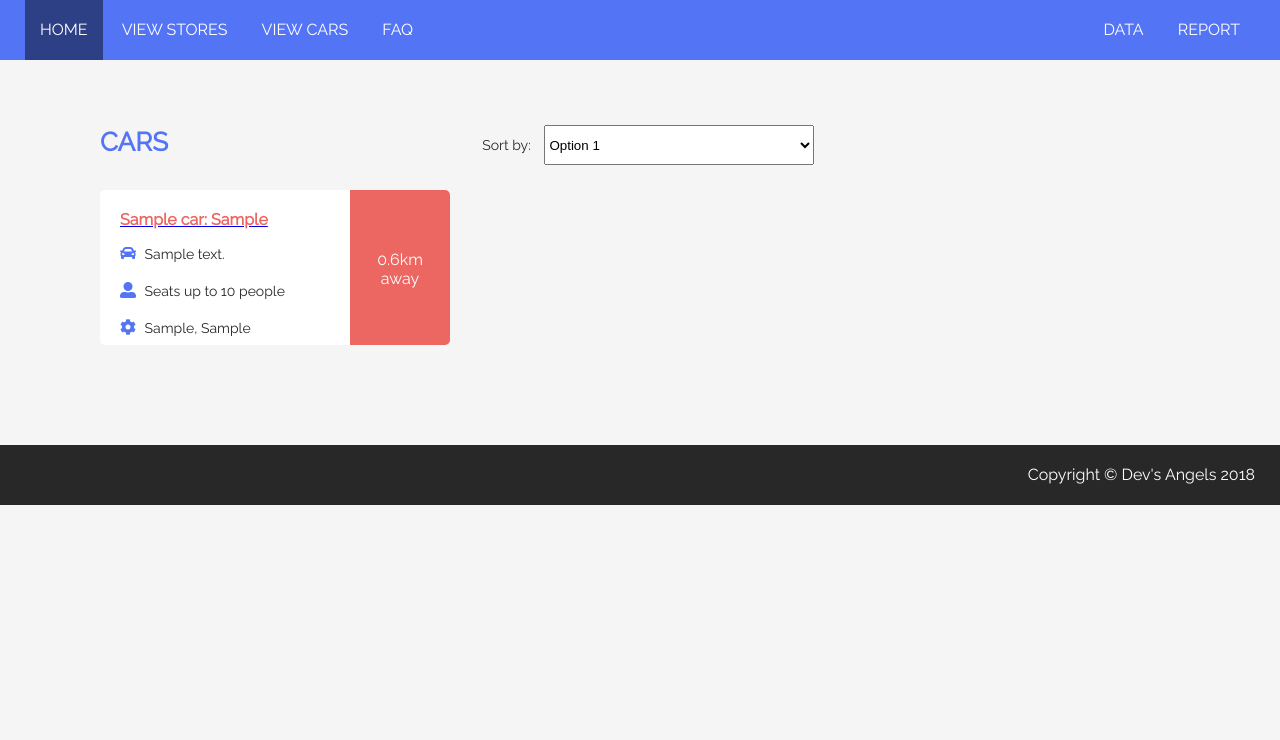
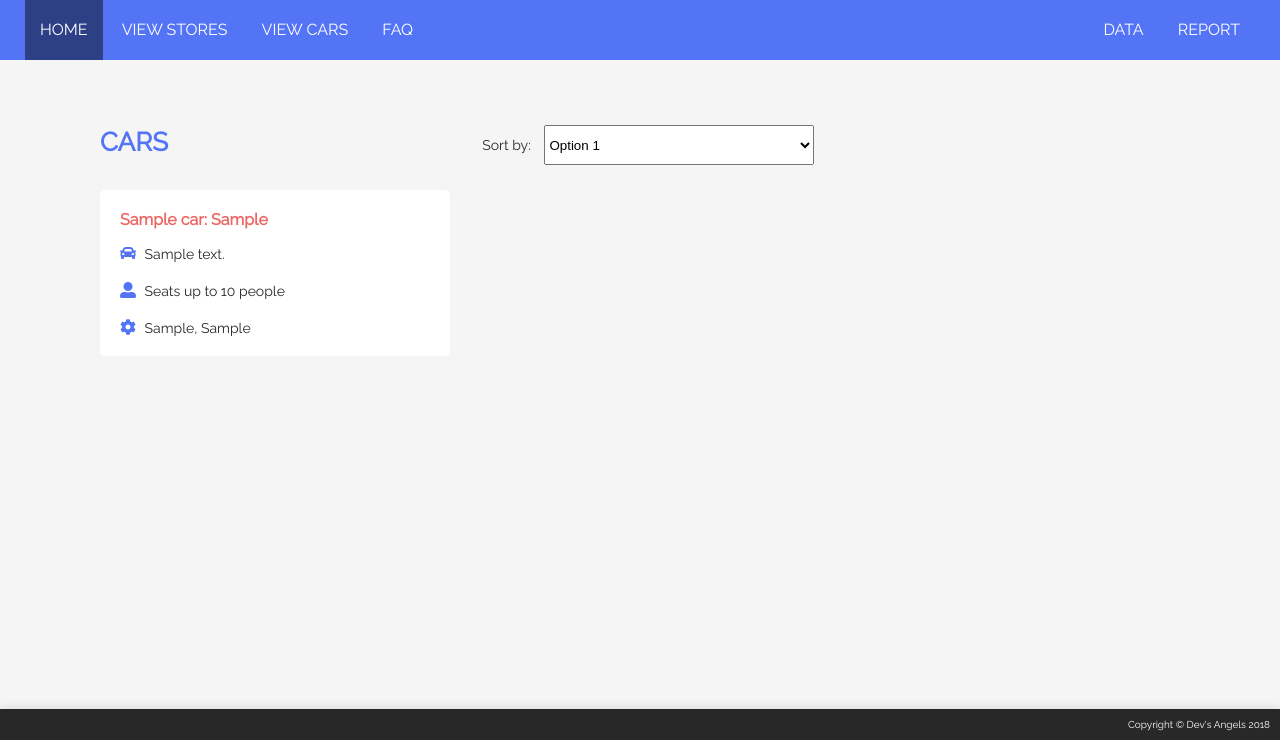
Before and after one commit to aliceHendicott/DjangoWebsite-CarRentalCompany, a Django app: page /cars/ in a window 1280 px wide. Shown: the part 60-800 px from the top of the page. Run offline with Django 3.2, Linux system fonts and the light colour scheme; tables that the repository leaves empty hold one stand-in row (values such as "Sample post"); some libraries are stand-ins or nearby versions.

Commit message:
cars page and style changes

```diff
--- a/CRC/CarRentalCompany/static/CarRentalCompany/javascript.js
+++ b/CRC/CarRentalCompany/static/CarRentalCompany/javascript.js
@@ -1,4 +1,8 @@
 function LoadAnswer(answerID){
     var answerDiv = document.getElementById(answerID);
-    answerDiv.style.visibility = "visible";
+    if(answerDiv.style.display == "block"){
+        answerDiv.style.display = "none";
+    } else{
+        answerDiv.style.display = "block";
+    }
 }
--- a/CRC/CarRentalCompany/static/CarRentalCompany/stylesheet.css
+++ b/CRC/CarRentalCompany/static/CarRentalCompany/stylesheet.css
@@ -155,38 +155,39 @@ h3{
 	border-radius:5px;
 }
 .listing > div{
-	height:155px;
-}
-.listing > div > div:nth-of-type(2){
-	float:right;
-	width:80px;
-	height: 55px;
-	background-color:var(--secondary-color);
-	border-top-right-radius:5px;
-	border-bottom-right-radius:5px;
-	padding:60px 10px 40px 10px;
-	text-align:center;
-	color:#ffffff;
-}
-.listing > div > div:nth-of-type(1){
-	float:left;
+	height:auto;
 	padding:20px;
 }
-.listing > div > div:nth-of-type(1) > h3{
+.listing > div > h3{
 	margin-bottom:5px;
 }
-.listing > div > div:nth-of-type(1) > p{
+.listing a{
+	text-decoration:none;
+}
+.listing a:hover{
+	text-decoration:underline;
+	text-decoration-color:var(--secondary-color);
+}
+.listing > div > p{
 	font-size:14px;
 	margin-top:0px;
 	margin-bottom:20px;
 }
+.listing > div > p:last-of-type{
+	margin-bottom:0px;
+}
 #footer{
 	background-color:var(--tertiary-color);
-	height:60px;
-	line-height:60px;
 	text-align:right;
-	padding-right:25px;
+	padding:10px;
 	color:#ffffff;
+    position: fixed;
+    left: 0;
+    bottom: 0;
+    right: 0;
+    width: calc(100%-50px);
+    box-shadow: 0 -3px 10px 0 rgba(0,0,0,.0785);
+    font-size:10px;
 }
 .fas{
 	color:var(--primary-color);
@@ -217,13 +218,14 @@ h3{
 	margin-bottom:0px;
 	padding:15px;
 	margin-top:30px;
+    cursor: pointer;
 }
 .answer{
 	margin-top:0px;
 	padding:15px;
 	background-color:#ffffff;
 	border:2px solid var(--secondary-color);
-	visibility: hidden;
+	display:none;
 }
 #faq-question input {
     width: 100%;
--- a/CRC/CarRentalCompany/templates/CarRentalCompany/base.html
+++ b/CRC/CarRentalCompany/templates/CarRentalCompany/base.html
@@ -3,10 +3,12 @@
 <html>
 <head>
     <meta charset="utf-8">
+    {% load static %}
     <!-- Dynamicall include a title -->
     <title>{% block title %}Default Title{% endblock %}</title>
     <link rel="shortcut icon" href="{% static 'CarRentalCompany/Images/favicon.ico' %}" type="image/x-icon">
     <link rel="stylesheet" type="text/css" href="{% static 'CarRentalCompany/stylesheet.css' %}">
+    <script src="{% static 'CarRentalCompany/javascript.js' %}"></script>
     <link href="https://fonts.googleapis.com/css?family=Raleway" rel="stylesheet">
     <link rel="stylesheet" href="https://use.fontawesome.com/releases/v5.3.1/css/all.css" integrity="sha384-mzrmE5qonljUremFsqc01SB46JvROS7bZs3IO2EmfFsd15uHvIt+Y8vEf7N7fWAU" crossorigin="anonymous">
     <!-- Dynamically include extra styling -->
--- a/CRC/CarRentalCompany/templates/CarRentalCompany/cars.html
+++ b/CRC/CarRentalCompany/templates/CarRentalCompany/cars.html
@@ -27,13 +27,10 @@ CRC Cars
                 <div class="grid listing" id="columns2">
                     {% for car in cars_list.all %}
                     <div>
-                        <div>
                             <a href="./{{ car.id }}/"><h3>{{ car }}</h3></a>
                             <p><i class="fas fa-car"></i> {{ car.car_bodytype }}</p>
                             <p><i class="fas fa-user-alt"></i> Seats up to {{ car.car_seating_capacity }} people</p>
                             <p><i class="fas fa-cog"></i> {{ car.car_standard_transmission }}, {{ car.car_drive }}</p>
-                        </div>
-                        <div>0.6km away</div>
                     </div>
                     {%  endfor %}
                 </div>
--- a/CRC/CarRentalCompany/templates/CarRentalCompany/faq.html
+++ b/CRC/CarRentalCompany/templates/CarRentalCompany/faq.html
@@ -17,7 +17,7 @@ CRC FAQ
         <div class="question" onclick="LoadAnswer('a1')">Can I log in as a customer?</div>
         <div class="answer" id="a1">Yes, you can. If you haven't made an account already, click 'Register' from the main menu and sign up now!</div>
 
-        <h1>Ask a Question</h1>
+        <h1 style="margin-top:30px;">Ask a Question</h1>
         <p>Enter a question below along with your email address and we will get back to you as soon as possible.</p>
         <form id="faq-question">
             <input type="text" placeholder="Enter your question here" name="question"><br />
--- a/CRC/CarRentalCompany/templates/CarRentalCompany/stores.html
+++ b/CRC/CarRentalCompany/templates/CarRentalCompany/stores.html
@@ -27,14 +27,11 @@ CRC Stores
     <div class="grid listing">
         {% for store in stores_list.all %}
         <div>
-            <div>
                 <h3>{{ store.store_name }}</h3>
                 <p>{{ store.store_address }}, {{ store.store_state }}</p>
                 <p><i class="fas fa-phone"></i> {{ store.store_phone }}</p>
                 <!-- Django template tags -->
                 <p><i class="fas fa-envelope"></i> {{ store.store_name|lower }}@crc.com</p>
-            </div>
-            <div>0.6km away</div>
         </div>
         {% endfor %}
     </div>
```
